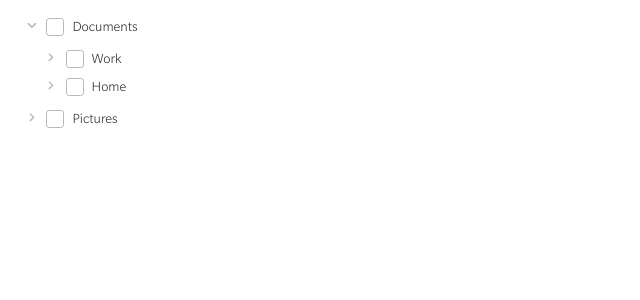
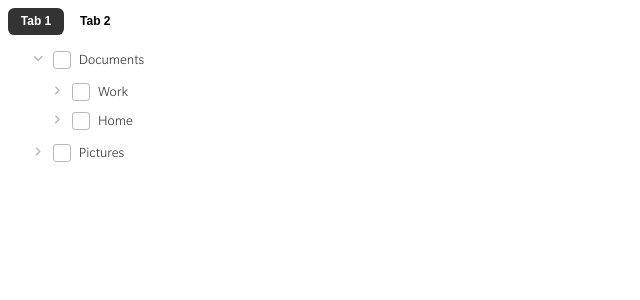
Before and after one commit to MatoMakuch/web-development, an Angular app: page / in a window 1280 px wide. Shown: the top 300 px of the page, without its empty margins (0-640 px from the left). Built offline with nearby package versions, Linux system fonts and the light colour scheme.

Commit message:
Add content into tabs

```diff
--- a/src/app/app.component.html
+++ b/src/app/app.component.html
@@ -1,9 +1,36 @@
 <div class="container container-vertical">
+  <app-tabs>
+    <app-tablist
+      [tabs]="['Tab 1', 'Tab 2']"
+      [activeTab]="activeTab"
+      (tabChange)="activeTab = $event"
+    ></app-tablist>
 
-  <cyberfab-list [items]="nodes" [isMultiSelect]="true" [(selectedItems)]="selectedNodes">
+    <app-tabpanel [active]="activeTab === 0">
+      <cyberfab-list
+        [items]="nodes"
+        [isMultiSelect]="true"
+        [(selectedItems)]="selectedNodes"
+      >
+      </cyberfab-list>
+    </app-tabpanel>
 
-  </cyberfab-list>
+    <app-tabpanel [active]="activeTab === 1">
 
-<router-outlet></router-outlet>
+	    <cyberfab-table
+        [columns]="[
+          { key: 'name', label: 'Name' },
+          { key: 'id', label: 'ID' }
+        ]"
+        [items]="nodes"
+        [isMultiSelect]="false"
+        [(selectedItems)]="selectedItems"
+        (rowClicked)="onRowClicked($event)"
+      ></cyberfab-table>
+    </app-tabpanel>
+  </app-tabs>
 
-<script type="module" src="../assets/scripts/dropdown.js"></script>
+  <router-outlet></router-outlet>
+
+  <script type="module" src="../assets/scripts/dropdown.js"></script>
+</div>
--- a/src/app/app.component.ts
+++ b/src/app/app.component.ts
@@ -2,13 +2,21 @@ import { Component } from '@angular/core';
 import { RouterOutlet } from '@angular/router';
 import { ListComponent } from '../core/list/list.component';
 import { ListNode } from '../core/list/list.interface';
+import { TabListComponent } from '../core/tablist/tablist.component';
+import { TabsComponent } from '../core/tabs/tabs.component';
+import { TabPanelComponent } from '../core/tabpanel/tabpanel.component';
+import { TableComponent } from '../core/table/table.component';
 
 @Component({
   selector: 'app-root',
   standalone: true,
   imports: [
     RouterOutlet,
-    ListComponent
+    ListComponent,
+    TabListComponent,
+    TabsComponent,
+    TabPanelComponent,
+    TableComponent
   ],
   templateUrl: './app.component.html',
   styleUrl: './app.component.scss'
@@ -19,11 +27,13 @@ export class AppComponent {
     {
       id: 1,
       data: 'Documents',
+      name: 'Documents',
       expanded: true,
       children: [
         {
           id: 2,
           data: 'Work',
+          name: 'Work',
           children: [
             { data: 'Expenses.doc' },
             { data: 'Resume.doc' },
@@ -32,6 +42,7 @@ export class AppComponent {
         {
           id: 3,
           data: 'Home',
+          name: 'Home',
           children: [
             { data: 'Invoices.txt' },
           ],
@@ -41,6 +52,7 @@ export class AppComponent {
     {
       id: 4,
       data: 'Pictures',
+      name: 'Pictures',
       children: [
         { data: 'barcelona.jpg' },
         { data: 'logo.png' },
@@ -50,4 +62,10 @@ export class AppComponent {
   ];
 
   selectedNodes: ListNode[] = [];
+  selectedItems: any[] = [];
+  isChecked: boolean = false;
+  activeTab: number = 0;
+  onRowClicked(row: any): void {
+  console.log('Row clicked:', row);
+  }
 }
--- a/src/core/list/list.interface.ts
+++ b/src/core/list/list.interface.ts
@@ -1,6 +1,7 @@
 export interface ListNode {
   id?: number;            // Unique identifier
-  data?: any;             // Any additional data the node holds
+  data?: any;
+  name?: string;
   children?: ListNode[];  // Nested children nodes
   expanded?: boolean;     // Whether the node is expanded
   selected?: boolean;     // Indicates if the node is selected
```
